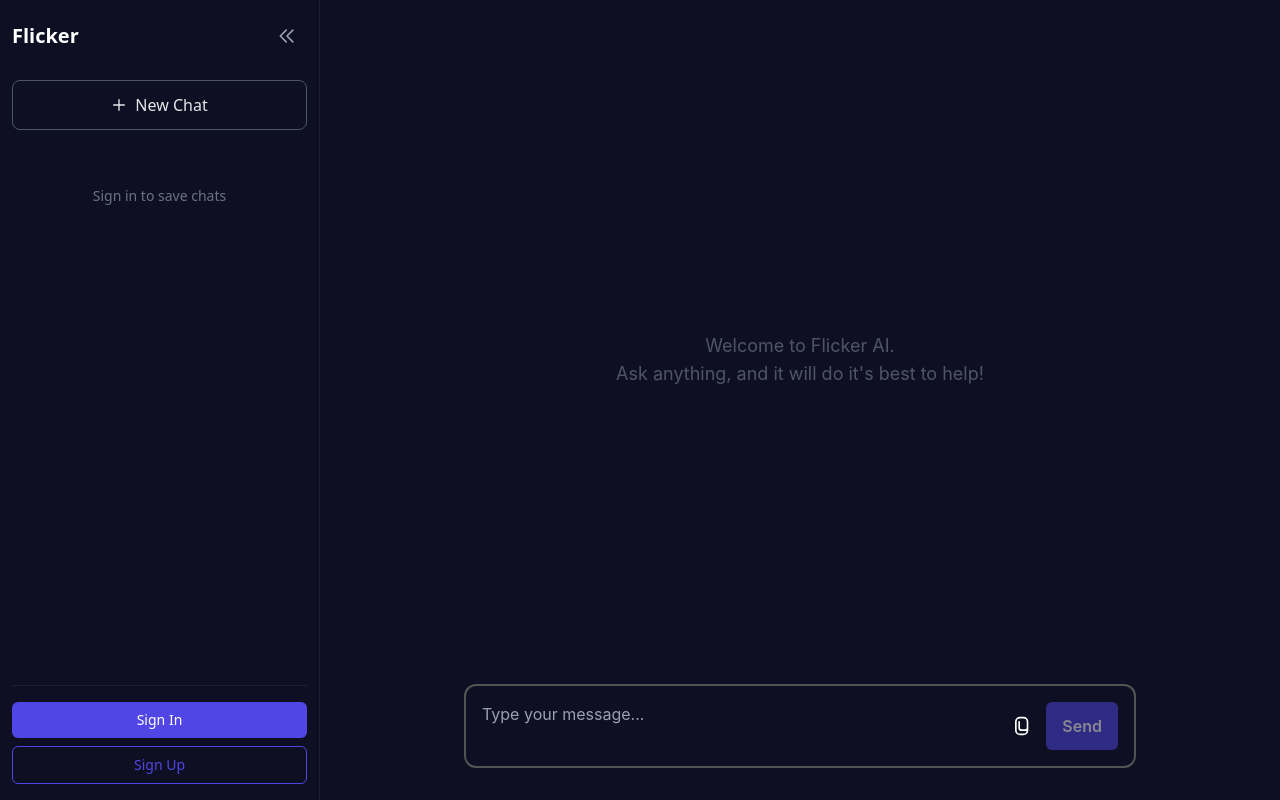
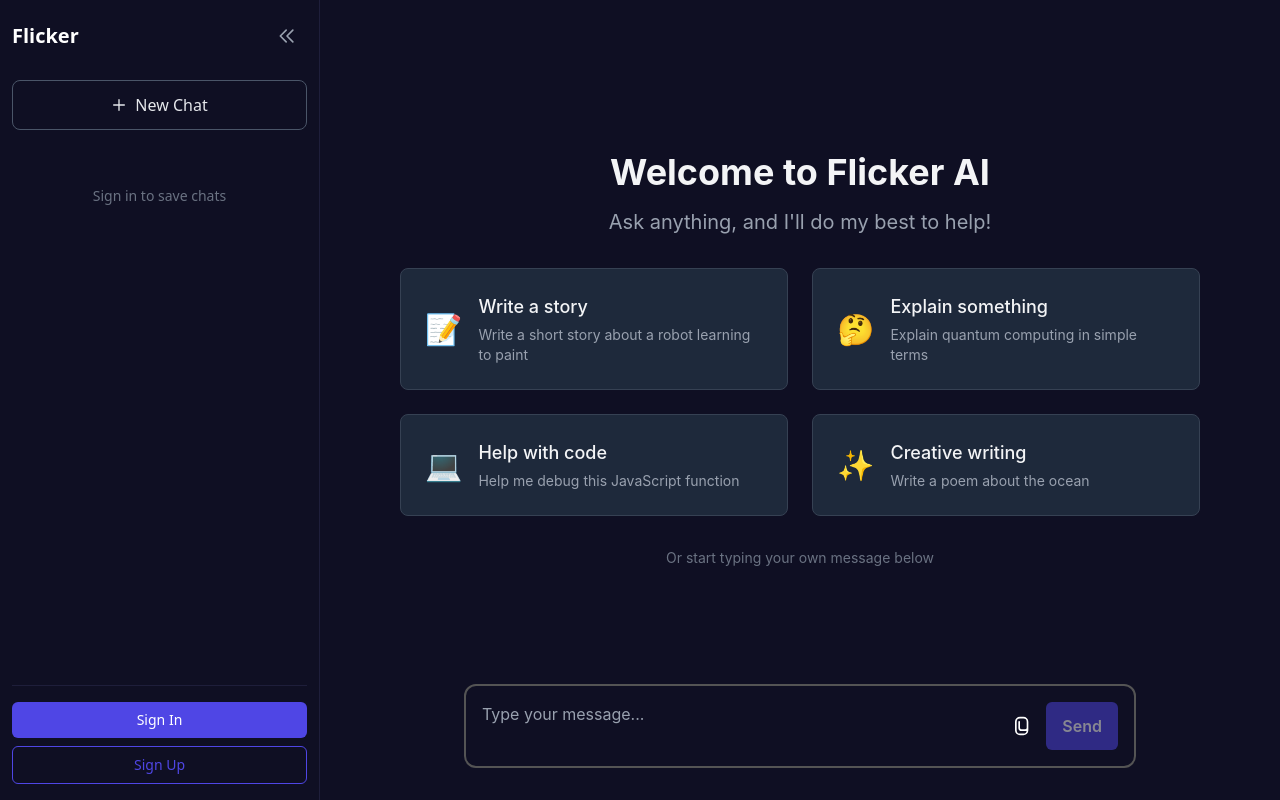
Before and after one commit to TxNextGen/Flicker, a SvelteKit app: page / in a window 1280 px wide. Built offline with nearby package versions, Linux system fonts and the light colour scheme.

Commit message:
feat: placeholder prompts

```diff
--- a/src/routes/+page.svelte
+++ b/src/routes/+page.svelte
@@ -38,6 +38,29 @@
   let modelOptimizedUrl = "";
   let viewingOptimizedUrl = "";
   let imageUploadConfirmation = false;
+
+  let examplePrompts = [
+    {
+      title: "Write a story",
+      icon: "📝",
+      prompt: "Write a short story about a robot learning to paint"
+    },
+    {
+      title: "Explain something",
+      icon: "🤔",
+      prompt: "Explain quantum computing in simple terms"
+    },
+    {
+      title: "Help with code",
+      icon: "💻",
+      prompt: "Help me debug this JavaScript function"
+    },
+    {
+      title: "Creative writing",
+      icon: "✨",
+      prompt: "Write a poem about the ocean"
+    }
+  ];
 
   onMount(() => {
     checkAuth();
@@ -495,6 +518,15 @@
     imageUploadConfirmation = false;
   }
 
+  function fillWithExample(prompt: string) {
+    input = prompt;
+    // Focus the textarea
+    const textarea = document.querySelector('textarea');
+    if (textarea) {
+      textarea.focus();
+    }
+  }
+
   // Helper to determine if the last message is an assistant
   function shouldHideLastAssistant() {
     return streaming && messages.length > 1 && messages[messages.length-1]?.role === 'assistant';
@@ -509,9 +541,26 @@
   >
     {#if messages.length === 1}
       <div class="flex flex-1 items-center justify-center h-full">
-        <div class="text-gray-500 text-lg text-center select-none opacity-70">
-          Welcome to Flicker AI.<br />
-          Ask anything, and it will do it's best to help!
+        <div class="text-center max-w-4xl px-8">
+          <h1 class="text-4xl font-bold text-gray-100 mb-4">Welcome to Flicker AI</h1>
+          <p class="text-gray-400 text-xl mb-8">Ask anything, and I'll do my best to help!</p>
+
+          <div class="grid grid-cols-1 md:grid-cols-2 gap-6 mb-8">
+            {#each examplePrompts as example}
+              <button
+                class="flex items-center gap-4 bg-[#1e293b] hover:bg-[#334155] rounded-lg border border-gray-700 transition-colors text-left p-6 w-full"
+                on:click={() => fillWithExample(example.prompt)}
+              >
+                <span class="text-3xl">{example.icon}</span>
+                <div class="flex-1">
+                  <div class="text-gray-100 font-medium text-lg mb-1">{example.title}</div>
+                  <div class="text-gray-400 text-sm">{example.prompt}</div>
+                </div>
+              </button>
+            {/each}
+          </div>
+
+          <p class="text-gray-500 text-sm">Or start typing your own message below</p>
         </div>
       </div>
     {:else}
```
